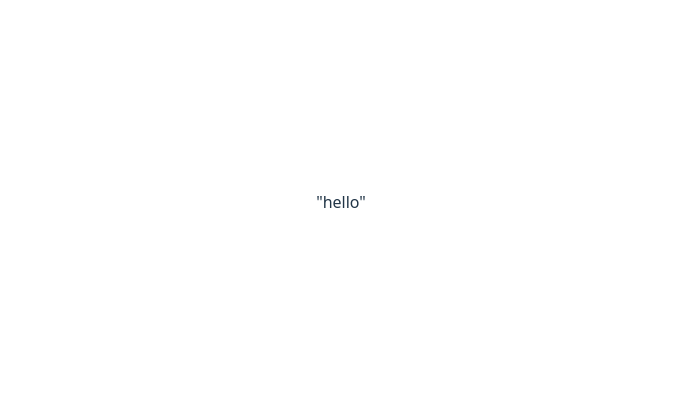
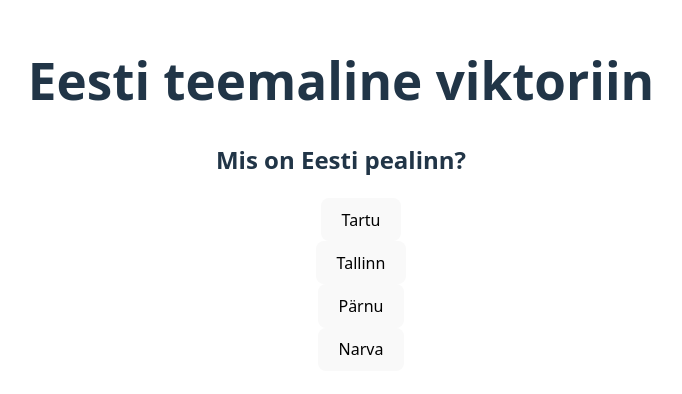
Before and after one commit to helinao/Statistikaameti-veebiarenduse-praktika, a React (Vite) app in the folder viktoriin_Helina_Ohtla/: page / in a window 1280 px wide. Shown: the part 198-592 px from the top of the page, without its empty margins (299-981 px from the left). Built offline with nearby package versions, Linux system fonts and the light colour scheme.

Commit message:
create questions interface, data and component

```diff
--- a/viktoriin_Helina_Ohtla/src/App.tsx
+++ b/viktoriin_Helina_Ohtla/src/App.tsx
@@ -1,11 +1,18 @@
 import { useState } from 'react'
+import Question from './components/Question'
+import questions from './questions/questionsData'
+
 import './App.css'
 
 function App() {
-
+  const [currentQuestionIndex, setCurrentQuestionIndex] = useState(0)
+  const currentQuestion = questions[currentQuestionIndex]
   return (
     <>
-      "hello"
+    <h1>Eesti teemaline viktoriin</h1>
+      <Question
+        question={currentQuestion}
+      />
     </>
   )
 }
--- /dev/null
+++ b/viktoriin_Helina_Ohtla/src/components/Question.tsx
@@ -0,0 +1,24 @@
+import type { IQuestion } from "../questions/questionsInterface";
+
+type QuestionProps = {
+    question: IQuestion;
+};
+
+const Question = ({ question }: QuestionProps) => {
+    return (
+        <div>
+            <h2>{question.question}</h2>
+            <ul>
+                {question.options.map((option) => (
+                    <div key={option}>
+                        <button>
+                            {option}
+                        </button>
+                    </div>
+                ))}
+            </ul>
+        </div>
+    );
+};
+
+export default Question;
```
Also changed, not shown: viktoriin_Helina_Ohtla/src/components/Question.ts (deleted), viktoriin_Helina_Ohtla/src/questions/questionsData.tsx (renamed from viktoriin_Helina_Ohtla/src/questions/questionsData.ts), viktoriin_Helina_Ohtla/src/questions/questionsInterface.tsx (renamed from viktoriin_Helina_Ohtla/src/questions/questionsInterface.ts).
